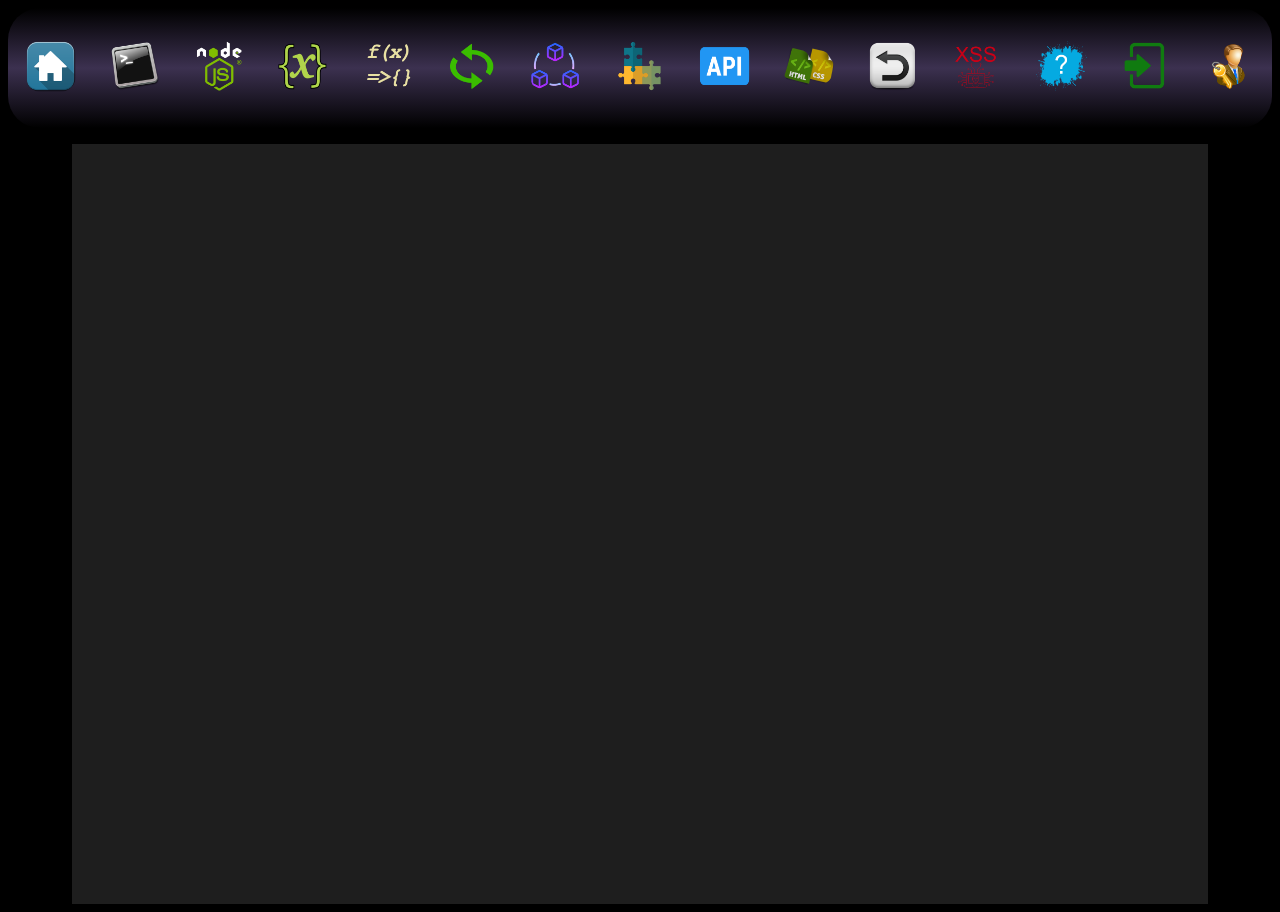
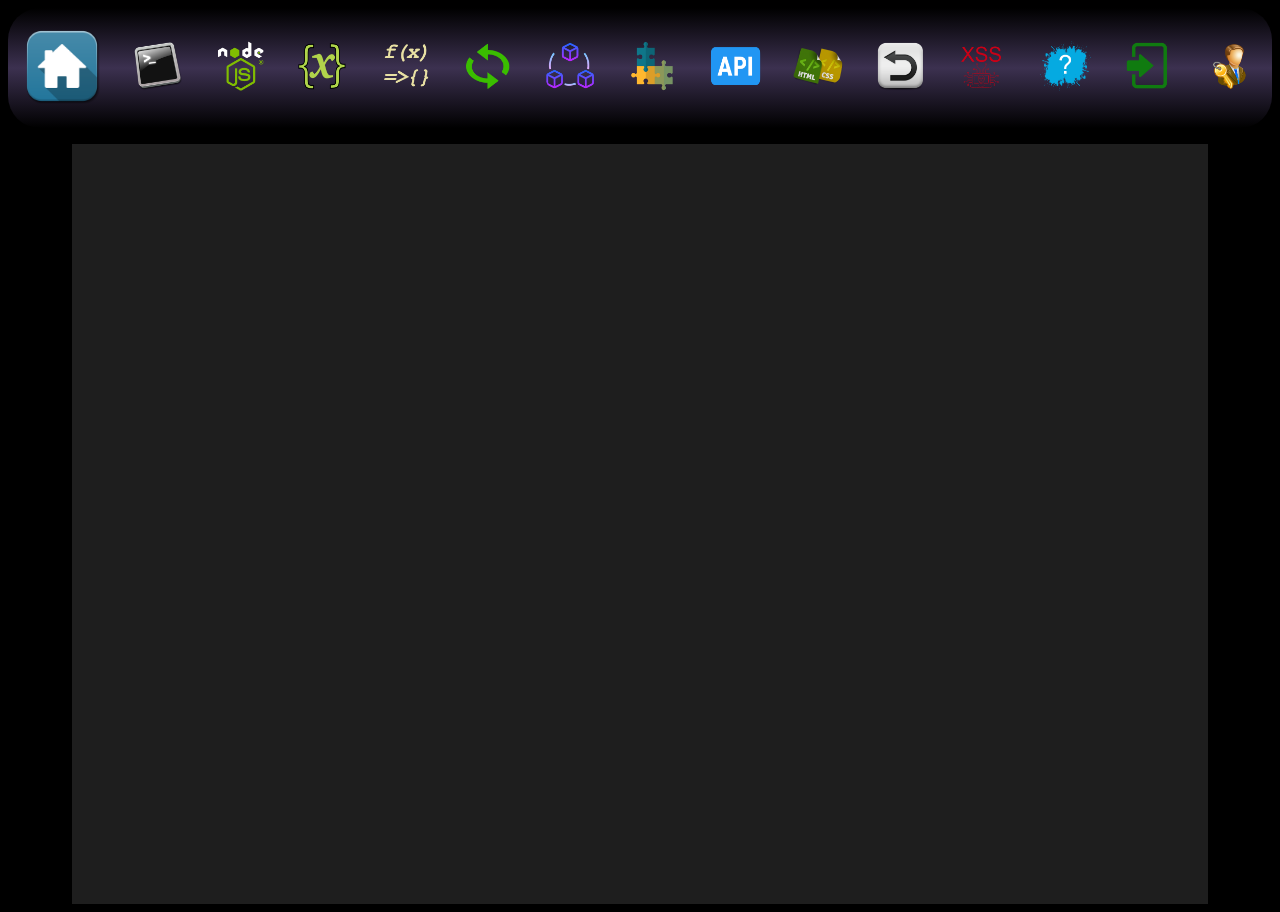
Before and after one commit to knud21kea/nodejs_documentation, a website: page public/components/navbar/navbar.html in a window 1280 px wide. In both pictures the pointer is over the picture 50 px from the left and 66 px from the top of the page. Drawn offline with Linux system fonts and the light colour scheme.

Commit message:
menu icons zoom on hover

```diff
--- a/public/assets/css/main.css
+++ b/public/assets/css/main.css
@@ -105,6 +105,10 @@ pre {
     border-radius: 1em;
 }
 
+.icon:hover {
+    max-width: 6vw;
+}
+
 .index {
     max-width: 12vw;
     height: auto;
```
